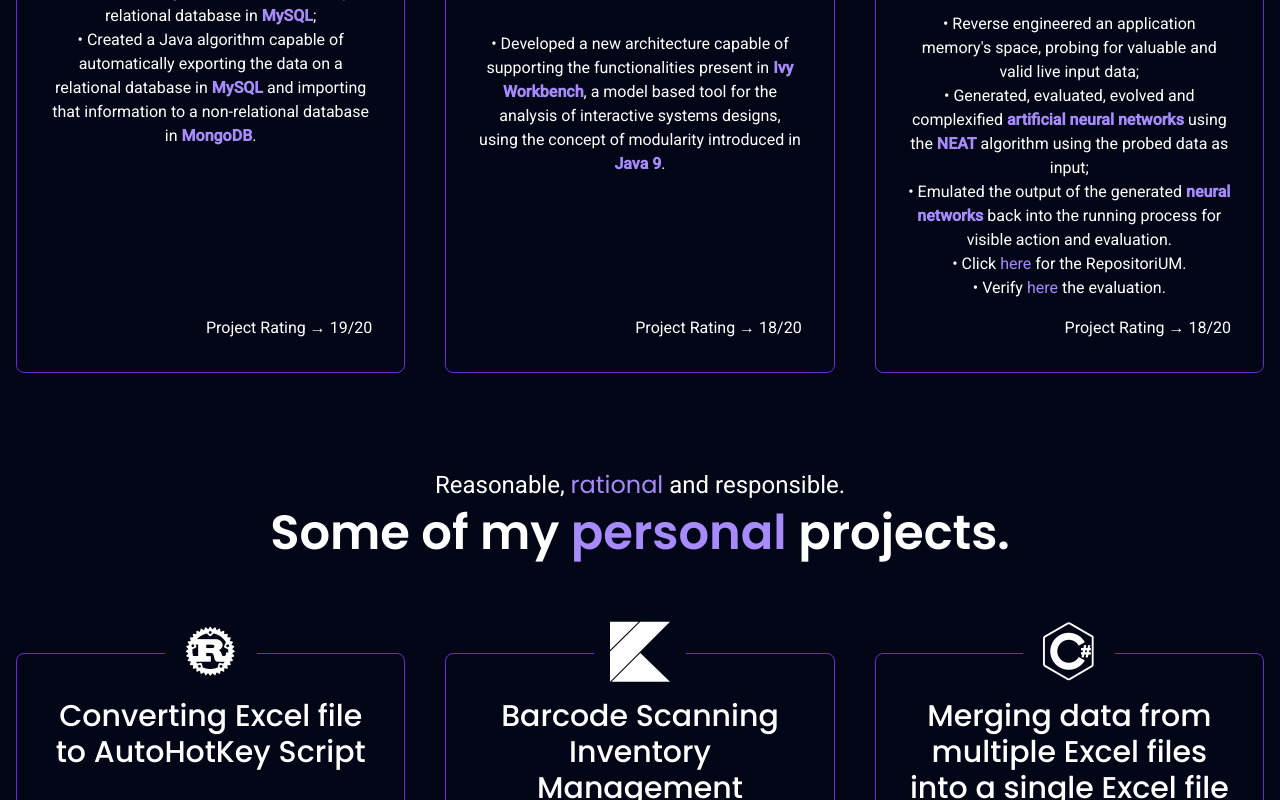
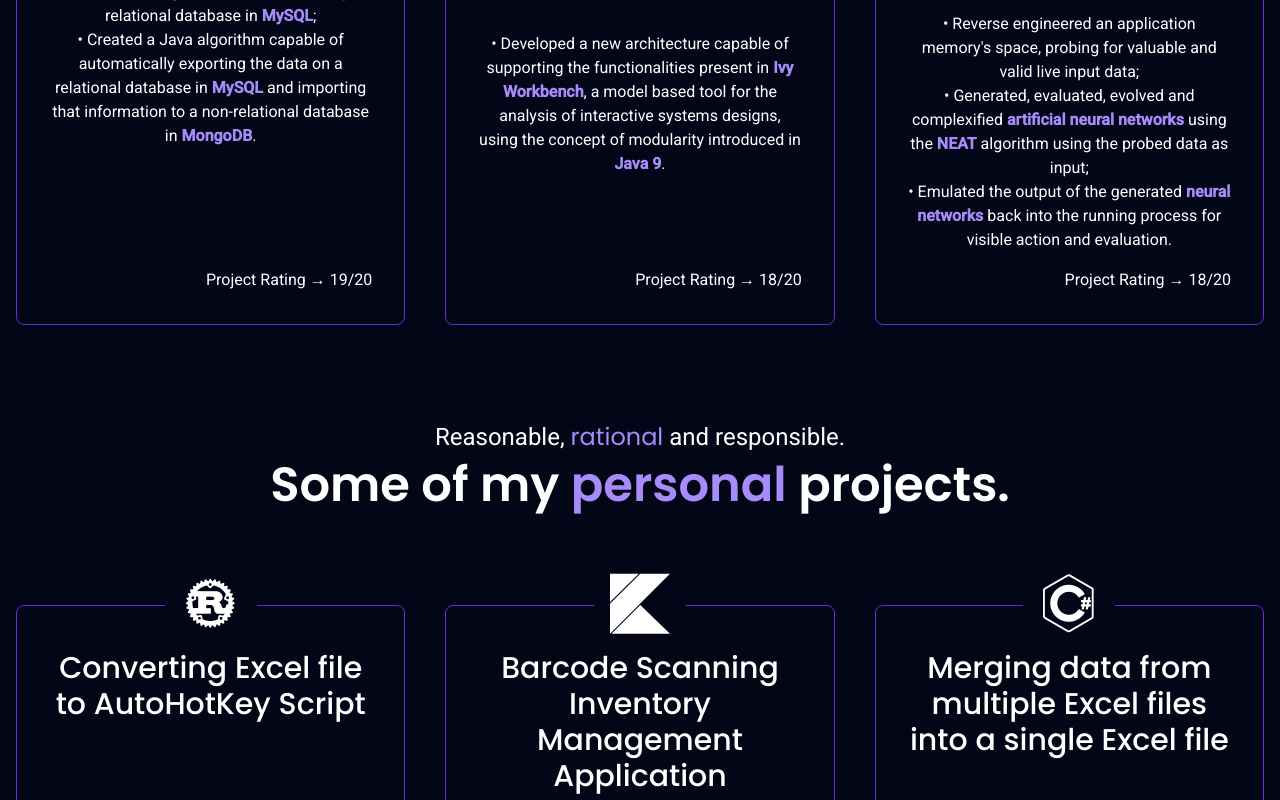
Before and after one commit to a73233/my-cv-site, a SvelteKit app: page / in a window 1280 px wide. Shown: the part 1194-1994 px from the top of the page. Built offline with nearby package versions, Linux system fonts and the light colour scheme.

Commit message:
Revert "added a few links and a small animation"
This reverts commit cdb3f2196686e8875fe4c0b8ebd4f1b94ea84e90.

```diff
--- a/src/components/Main.svelte
+++ b/src/components/Main.svelte
@@ -103,9 +103,9 @@
     </div>
     <div class="relative shadow-2xl grid place-items-center">
       <img
-      src={"images/profile.png"}
-      alt="Zetane Engine"
-      class="object-cover z-[2] max-h-[60vh] transition-transform duration-300 transform hover:scale-110 hover:-rotate-6"
+        src={"images/profile.png"}
+        alt="Zetane Engine"
+        class="object-cover z-[2] max-h-[60vh]"
       />
     </div>
     <!-- <div  class="flex p-0.5 relative max-w-[700px] w-full mx-auto">
@@ -193,12 +193,6 @@
               >neural networks</strong
             > back into the running process for visible action and evaluation.
           </li>
-            <li>
-              Click <a href="https://repositorium.sdum.uminho.pt/handle/1822/92593" target="_blank" class="text-violet-400">here</a> for the RepositoriUM.
-            </li>
-            <li>
-              Verify <a href="http://cp.eng.uminho.pt/prova.aspx?id=7464" target="_blank" class="text-violet-400">here</a> the evaluation.
-            </li>
         </ul>
       </Step>
     </div>
```
